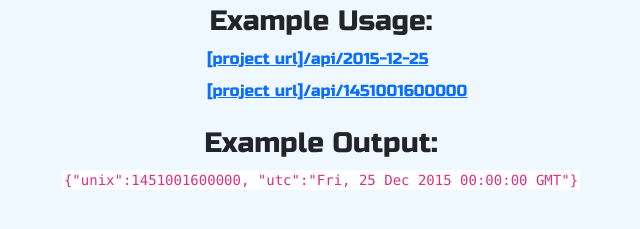
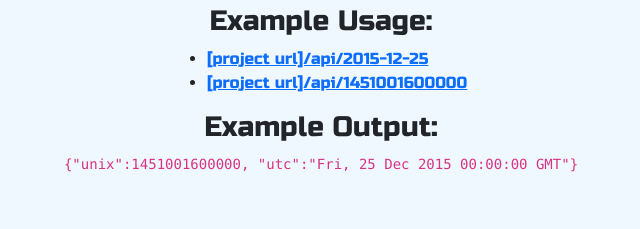
Before and after one commit to Bhargav007SGL/time_stampAPI, a website: page views/index.html in a window 1280 px wide. Shown: the part 211-440 px from the top of the page, without its empty margins (319-959 px from the left). Drawn offline with nearby package versions, Linux system fonts and the light colour scheme; files that its build step writes are made by us from their sources.

Commit message:
Update style.css

```diff
--- a/public/style.css
+++ b/public/style.css
@@ -1,46 +1,8 @@
-/****** Main Styling ******/
-
 body {
-	font-family: 'Roboto', sans-serif;
+	font-family: "Russo One",'Roboto', sans-serif;
 	font-size: 16px;
 	color: #222;
-	background-color: #FaFaFa;
+	background-color: aliceblue;
 	text-align: center;
 	line-height: 1.4em;
 }
-
-.container {
-	padding: 0;
-	margin-top: 40px;
-}
-
-h3 {
-  margin-top: 30px;
-}
-
-hr {
-	margin: 25px;
-}
-
-.footer {
-	margin-top: 40px;
-}
-
-code {
-  font-family: monospace;
-  padding: 2px;
-  color: black;
-  background-color: #fff;
-}
-
-ul {
-	list-style-type: none;
-}
-
-li {
-  margin-bottom: 0.5em;
-}
-
-a {
-	color: #2574A9;
-}
```
